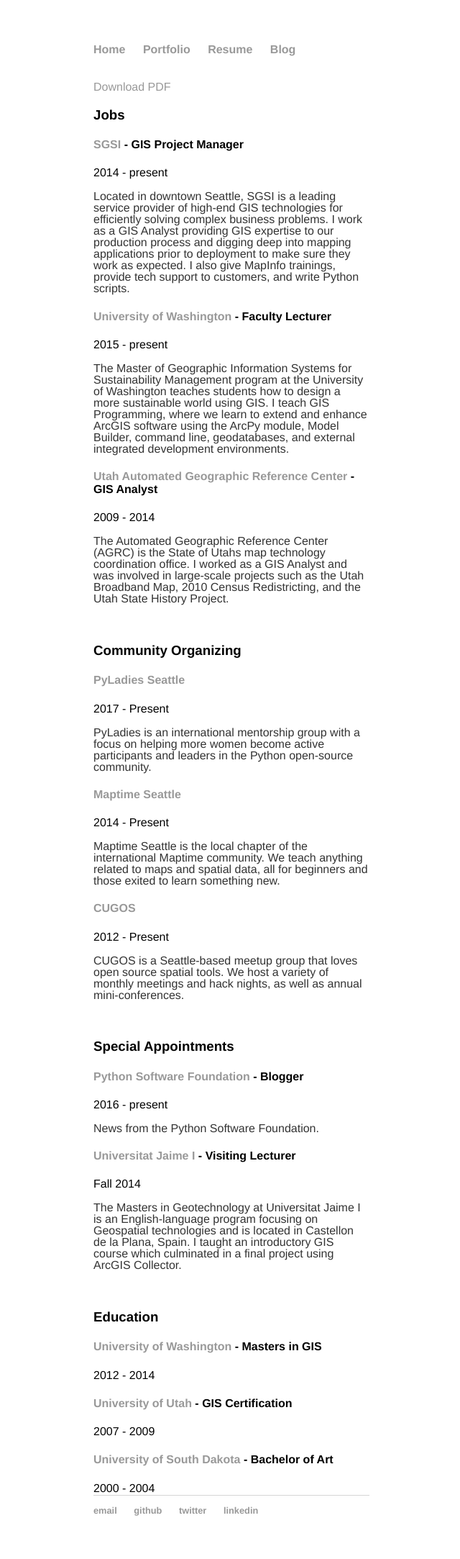
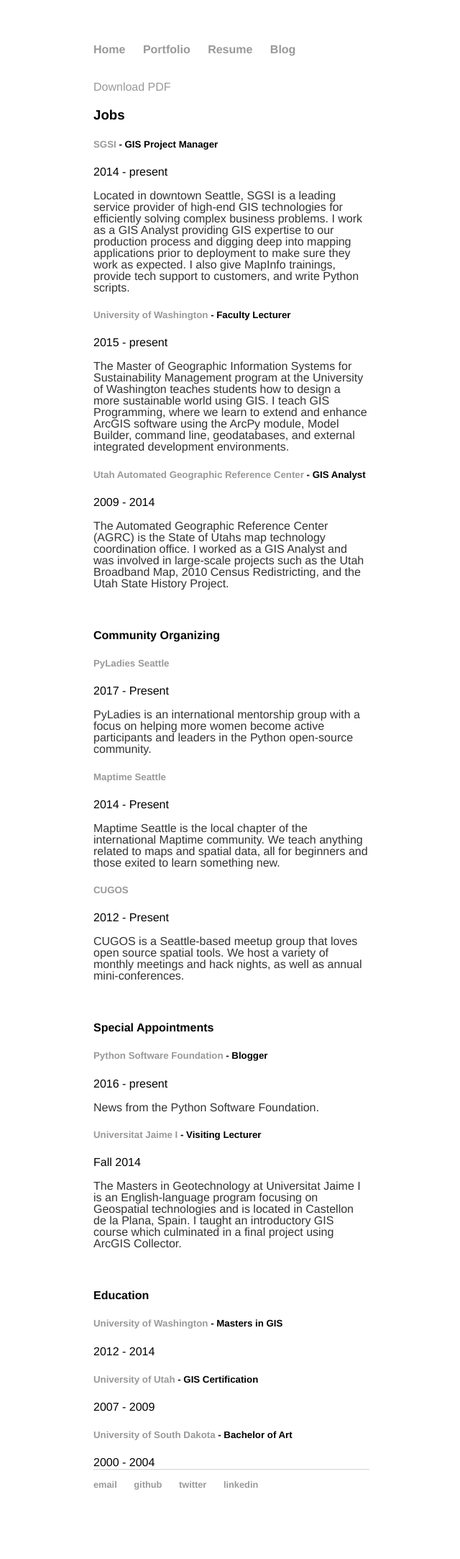
Before and after one commit to christyheaton/christyheaton.github.io, a Jekyll site: the page built from resume/index.html, in a window 1280 px wide. Shown: the whole page at 72% size, without its empty margins (318-958 px from the left). Built offline with Jekyll 4.4.1, drawn with Linux system fonts in a browser that asks for light colours; after the commit the page ends 2130 px from its top, so only the background shows below that.

Commit message:
made headings smaller

```diff
--- a/resume/index.html
+++ b/resume/index.html
@@ -13,80 +13,80 @@
 
 <div class="resume cf">
 
-  <h3>Jobs</h3>
+  <h3>Jobs</h4>
 
     <div class="resume_item cf resume_item_large">
-      <h4 class="resume_header"><a href="http://sgsi.com">SGSI</a><span class="resume_title"> - GIS Project Manager</span></h4>
+      <h5 class="resume_header"><a href="http://sgsi.com">SGSI</a><span class="resume_title"> - GIS Project Manager</span></h5>
       <span class="resume_timeline">2014 - present</span>
       <p class="resume_description">Located in downtown Seattle, SGSI is a leading service provider of high-end GIS technologies for efficiently solving complex business problems. I work as a GIS Analyst providing GIS expertise to our production process and digging deep into mapping applications prior to deployment to make sure they work as expected. I also give MapInfo trainings, provide tech support to customers, and write Python scripts.</p>
     </div>
 
     <div class="resume_item cf ">
-      <h4 class="resume_header"><a href="https://www.gisonline.uw.edu/">University of Washington</a><span class="resume_title"> - Faculty Lecturer</span></h4>
+      <h5 class="resume_header"><a href="https://www.gisonline.uw.edu/">University of Washington</a><span class="resume_title"> - Faculty Lecturer</span></h5>
       <span class="resume_timeline">2015 - present</span>
       <p class="resume_description">The Master of Geographic Information Systems for Sustainability Management program at the University of Washington teaches students how to design a more sustainable world using GIS. I teach GIS Programming, where we learn to extend and enhance ArcGIS software using the ArcPy module, Model Builder, command line, geodatabases, and external integrated development environments.</p>
     </div>
 
     <div class="resume_item cf ">
-      <h4 class="resume_header"><a href="http://gis.utah.gov">Utah Automated Geographic Reference Center</a><span class="resume_title"> - GIS Analyst</span></h4>
+      <h5 class="resume_header"><a href="http://gis.utah.gov">Utah Automated Geographic Reference Center</a><span class="resume_title"> - GIS Analyst</span></h5>
       <span class="resume_timeline">2009 - 2014</span>
       <p class="resume_description">The Automated Geographic Reference Center (AGRC) is the State of Utahs map technology coordination office. I worked as a GIS Analyst and was involved in large-scale projects such as the Utah Broadband Map, 2010 Census Redistricting, and the Utah State History Project.</p>
     </div>
 
 	<br>
 
-  <h3>Community Organizing</h3>
+  <h4>Community Organizing</h4>
 
     <div class="resume_item cf resume_item_half">
-      <h4 class="resume_header"><a href="http://seattle.pyladies.com/">PyLadies Seattle</a><span class="resume_title"></span></h4>
+      <h5 class="resume_header"><a href="http://seattle.pyladies.com/">PyLadies Seattle</a><span class="resume_title"></span></h5>
       <span class="resume_timeline">2017 - Present</span>
       <p class="resume_description">PyLadies is an international mentorship group with a focus on helping more women become active participants and leaders in the Python open-source community.</p>
     </div>
 
     <div class="resume_item cf resume_item_half">
-      <h4 class="resume_header"><a href="http://maptimesea.github.io">Maptime Seattle</a><span class="resume_title"></span></h4>
+      <h5 class="resume_header"><a href="http://maptimesea.github.io">Maptime Seattle</a><span class="resume_title"></span></h5>
       <span class="resume_timeline">2014 - Present</span>
       <p class="resume_description">Maptime Seattle is the local chapter of the international Maptime community. We teach anything related to maps and spatial data, all for beginners and those exited to learn something new.</p>
     </div>
 
 	<div class="resume_item cf resume_item_half">
-      <h4 class="resume_header"><a href="http://cugos.org">CUGOS</a><span class="resume_title"></span></h4>
+      <h5 class="resume_header"><a href="http://cugos.org">CUGOS</a><span class="resume_title"></span></h5>
       <span class="resume_timeline">2012 - Present</span>
       <p class="resume_description">CUGOS is a Seattle-based meetup group that loves open source spatial tools. We host a variety of monthly meetings and hack nights, as well as annual mini-conferences.</p>
     </div>
 
 	<br>
 
-  <h3>Special Appointments</h3>
+  <h4>Special Appointments</h4>
 
     <div class="resume_item cf ">
-      <h4 class="resume_header"><a href="https://www.gisonline.uw.edu/">Python Software Foundation</a><span class="resume_title"> - Blogger</span></h4>
+      <h5 class="resume_header"><a href="https://www.gisonline.uw.edu/">Python Software Foundation</a><span class="resume_title"> - Blogger</span></h5>
       <span class="resume_timeline">2016 - present</span>
       <p class="resume_description">News from the Python Software Foundation.</p>
     </div>
 
 	<div class="resume_item cf ">
-      <h4 class="resume_header"><a href="http://www.mastergeotech.info">Universitat Jaime I</a><span class="resume_title"> - Visiting Lecturer</span></h4>
+      <h5 class="resume_header"><a href="http://www.mastergeotech.info">Universitat Jaime I</a><span class="resume_title"> - Visiting Lecturer</span></h5>
       <span class="resume_timeline">Fall 2014</span>
       <p class="resume_description">The Masters in Geotechnology at Universitat Jaime I is an English-language program focusing on Geospatial technologies and is located in Castellon de la Plana, Spain. I taught an introductory GIS course which culminated in a final project using ArcGIS Collector.</p>
     </div>
 
 	<br>
 
-  <h3>Education</h3>
+  <h4>Education</h4>
 
     <div class="resume_item cf resume_item_large">
-      <h4 class="resume_header"><a href="https://www.gisonline.uw.edu/">University of Washington</a><span class="resume_title"> - Masters in GIS</span></h4>
+      <h5 class="resume_header"><a href="https://www.gisonline.uw.edu/">University of Washington</a><span class="resume_title"> - Masters in GIS</span></h5>
       <span class="resume_timeline">2012 - 2014</span>
     </div>
 
     <div class="resume_item cf ">
-      <h4 class="resume_header"><a href="http://www.geog.utah.edu/certificates/2-uncategorised/18-gis-certificate.html">University of Utah</a><span class="resume_title"> - GIS Certification</span></h4>
+      <h5 class="resume_header"><a href="http://www.geog.utah.edu/certificates/2-uncategorised/18-gis-certificate.html">University of Utah</a><span class="resume_title"> - GIS Certification</span></h5>
       <span class="resume_timeline">2007 - 2009</span>
     </div>
 
 	<div class="resume_item cf ">
-      <h4 class="resume_header"><a href="http://www.usd.edu/">University of South Dakota</a><span class="resume_title"> - Bachelor of Art</span></h4>
+      <h5 class="resume_header"><a href="http://www.usd.edu/">University of South Dakota</a><span class="resume_title"> - Bachelor of Art</span></h5>
       <span class="resume_timeline">2000 - 2004</span>
     </div>
 
```
